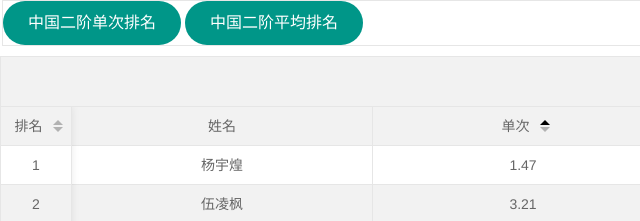
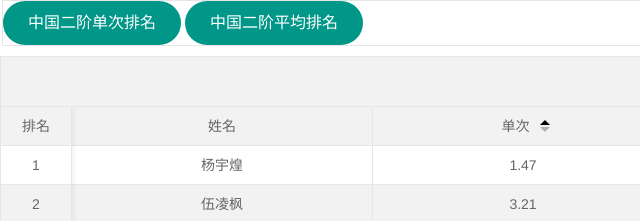
Before and after one commit to panweil/MZrank.github.io, a plain HTML site: page table/2.html in a window 1280 px wide. Shown: the top 221 px of the page, 0-640 px from the left. Drawn offline with Linux system fonts and the light colour scheme.

Commit message:
delete sort

```diff
--- a/table/2.html
+++ b/table/2.html
@@ -58,7 +58,7 @@
                   ,type: 'asc' //排序方式  asc: 升序、desc: 降序、null: 默认排序
                       }
             ,cols: [[ //标题栏
-              {field: 'rank', title: '排名',  sort: true,type:'numbers',align:"center",fixed:"left",width:70}
+              {field: 'rank', title: '排名',type:'numbers',align:"center",fixed:"left",width:70}
               ,{field: 'username', title: '姓名',align:"center"}
               ,{field: 'single', title: '单次', align:"center",sort:true}
               ,{field: 'avg', title: '平均', align:"center",sort:true}
```
Also changed, not shown: table/3.html (+1 -1 lines), table/3bf.html (+1 -1 lines), table/3fm.html (+1 -1 lines), table/3oh.html (+1 -1 lines), table/3wf.html (+1 -1 lines), table/4.html (+1 -1 lines), table/4bf.html (+1 -1 lines), table/5.html (+1 -1 lines), table/5bf.html (+1 -1 lines), table/6.html (+1 -1 lines), table/7.html (+1 -1 lines), table/SQ1.html (+1 -1 lines), table/clock.html (+1 -1 lines), table/mbf.html (+1 -1 lines), 3 more files.
